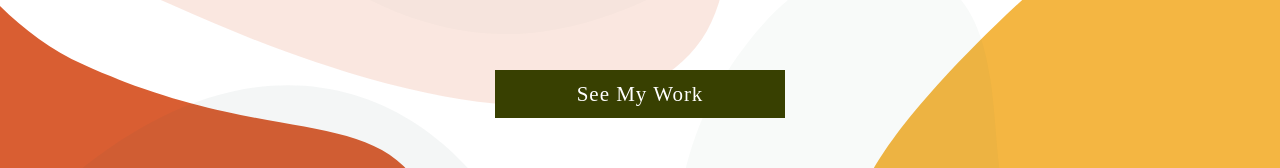
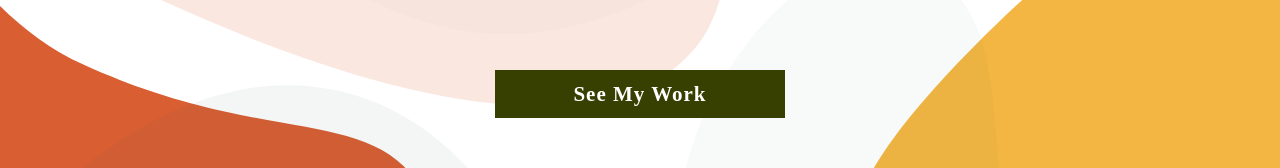
Before and after one commit to jamesdrountree/Portfolio, an Angular app: page / in a window 1280 px wide. Shown: the part 430-598 px from the top of the page. Built offline with nearby package versions, Linux system fonts and the light colour scheme; a web font is replaced by a local one.

Commit message:
update the font weight of the button

```diff
--- a/src/app/app.component.scss
+++ b/src/app/app.component.scss
@@ -73,6 +73,8 @@ p {
     color: white;
     cursor: pointer;
     display: flex;
+    font-family: 'lato';
+    font-weight: bold;
     justify-content: center;
     align-items: center;
     height:48px;
```
